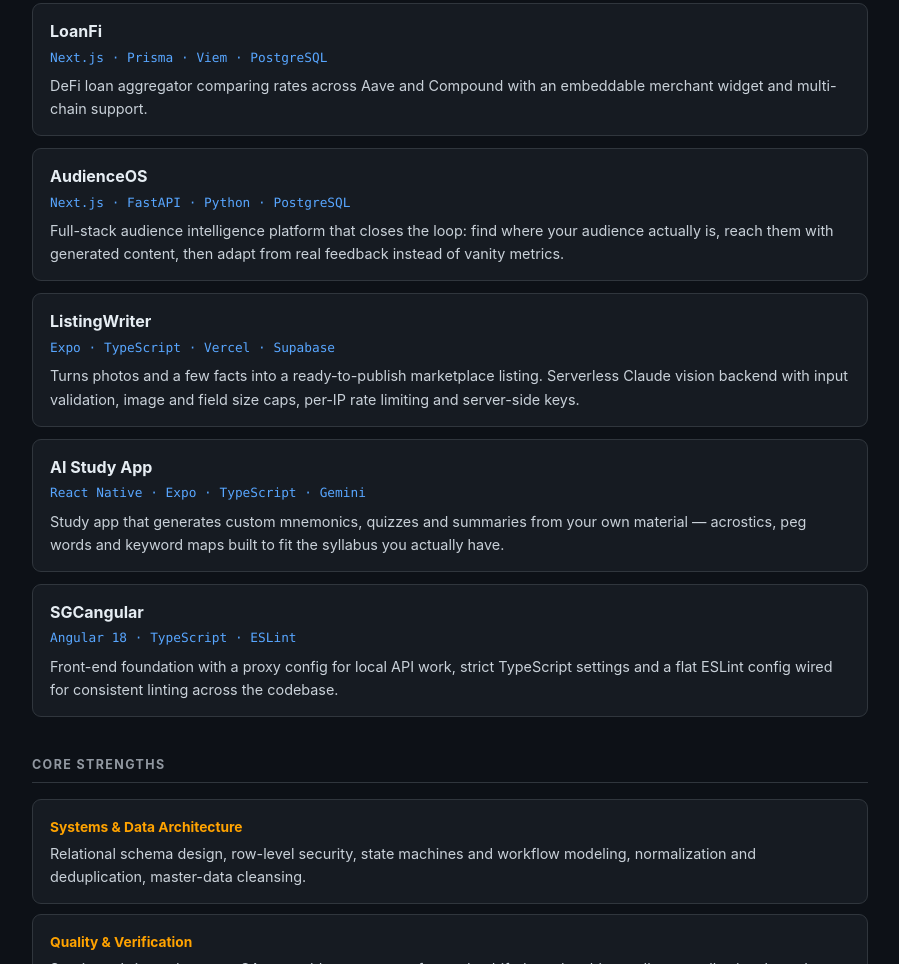
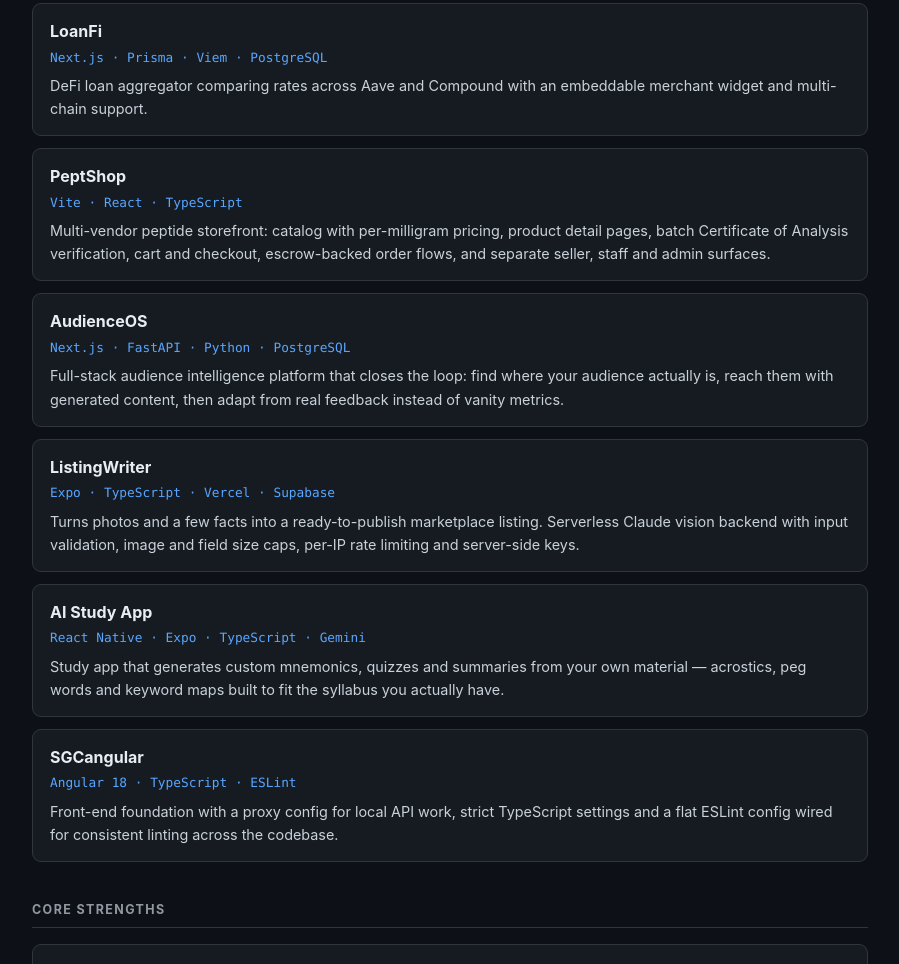
Before and after one commit to Alchemeister/Alchemeister, a plain HTML site: page index.html in a window 1280 px wide. Shown: the part 1116-2080 px from the top of the page, without its empty margins (190-1089 px from the left). Drawn offline with Linux system fonts and the light colour scheme.

Commit message:
docs: add PeptShop storefront to the showcase
PeptShop is now public, so it joins the selected projects table and the
portfolio site grid alongside AudienceOS, ListingWriter, AI Study App and
SGCangular.

Co-Authored-By: Claude Opus 4.8 (1M context) <noreply@anthropic.com>

```diff
--- a/index.html
+++ b/index.html
@@ -104,6 +104,13 @@
       embeddable merchant widget and multi-chain support.</p>
     </div>
     <div class="card">
+      <h3><a href="https://github.com/Alchemeister/peptshop2">PeptShop</a></h3>
+      <div class="tech">Vite &middot; React &middot; TypeScript</div>
+      <p>Multi-vendor peptide storefront: catalog with per-milligram pricing, product detail pages,
+      batch Certificate of Analysis verification, cart and checkout, escrow-backed order flows, and
+      separate seller, staff and admin surfaces.</p>
+    </div>
+    <div class="card">
       <h3><a href="https://github.com/Alchemeister/audienceos">AudienceOS</a></h3>
       <div class="tech">Next.js &middot; FastAPI &middot; Python &middot; PostgreSQL</div>
       <p>Full-stack audience intelligence platform that closes the loop: find where
```
Also changed, not shown: 1 other file.
